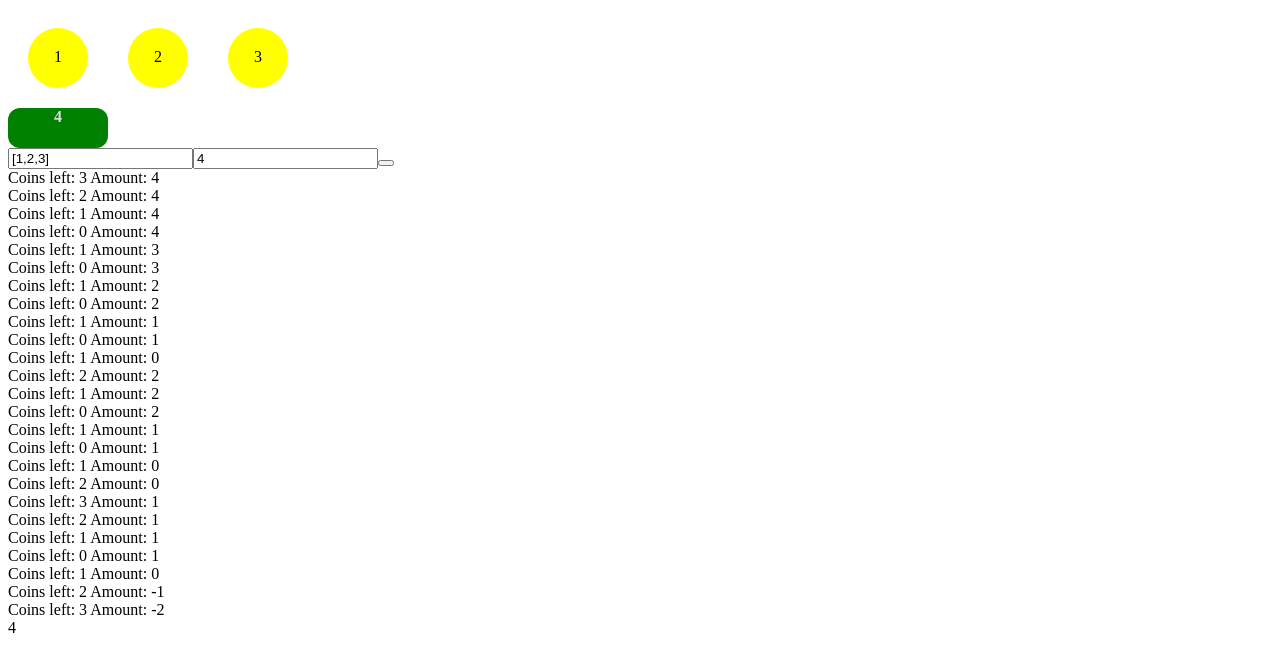
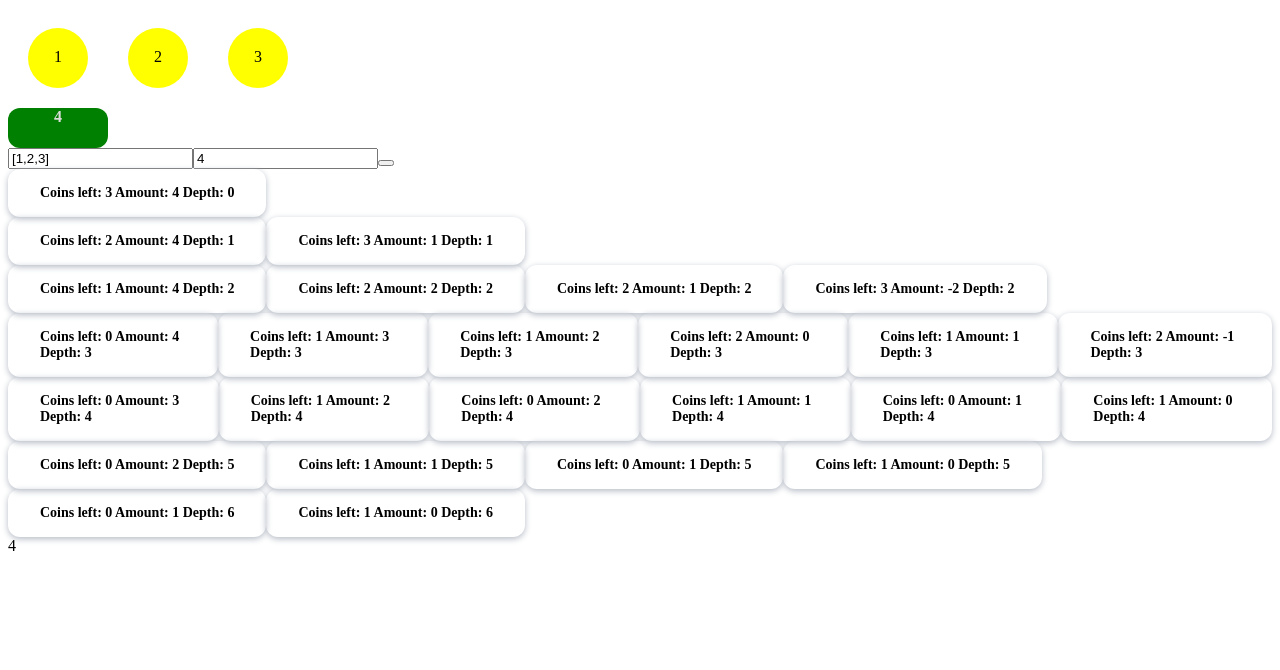
Before and after one commit to Yosuamuliawan19/coin-change-visualizer, a React (Create React App) app: page / in a window 1280 px wide. Both pictures are taken after a click on the button 386 px from the left and 163 px from the top of the page. Shown: the top 670 px of the page. Built offline with nearby package versions, Linux system fonts and the light colour scheme.

Commit message:
2 files modified

```diff
--- a/src/App.js
+++ b/src/App.js
@@ -16,7 +16,8 @@ export default function App() {
     let ans = cc(
       coinsRepresentation,
       coinsRepresentation.length,
-      parseInt(amount)
+      parseInt(amount),
+      0
     );
     console.log(ans);
     console.log(stepsTemporary);
@@ -25,14 +26,17 @@ export default function App() {
   };
   let stepsTemporary = [];
   let iter = 0;
-  const cc = (S, m, n) => {
-    stepsTemporary.push([iter, m, n]);
+  const cc = (S, m, n, dep) => {
+    if (stepsTemporary.length < dep + 1) {
+      stepsTemporary.push([]);
+    }
+    stepsTemporary[dep].push([iter, m, n, dep]);
     iter++;
     if (iter > 100) return;
     if (n == 0) return 1;
     if (n < 0) return 0;
     if (m <= 0 && n >= 1) return 0;
-    return cc(S, m - 1, n) + cc(S, m, n - S[m - 1]);
+    return cc(S, m - 1, n, dep + 1) + cc(S, m, n - S[m - 1], dep + 1);
   };
   return (
     <div>
@@ -53,15 +57,20 @@ export default function App() {
       <input
         type="number"
         value={amount}
-
         onChange={e => setAmount(e.target.value)}
       />
       <button onClick={_ => generate()} />
-      <div>
-        {steps.map(data => {
+      <div className="step-display-container">
+        {steps.map(row => {
           return (
-            <div>
-              Coins left: {data[1]} Amount: {data[2]}
+            <div className="step-display-row">
+              {row.map(data => {
+                return (
+                  <div className="step-display">
+                    Coins left: {data[1]} Amount: {data[2]} Depth: {data[3]}
+                  </div>
+                );
+              })}
             </div>
           );
         })}
--- a/src/style.css
+++ b/src/style.css
@@ -27,6 +27,32 @@ p {
 .slit-in-vertical {
   -webkit-animation: slit-in-vertical 0.45s ease-out both;
   animation: slit-in-vertical 0.45s ease-out both;
+}
+.step-display-container {
+  /* width: 250px; */
+  diplay: flex;
+}
+.step-display {
+  font-weight: 700;
+  padding: 16px 32px;
+  width: auto;
+  font-size: 14px;
+  display: block;
+  box-shadow: 0 2px 6px 0 #b5bbc5;
+  border-radius: 12px;
+  border: none;
+  -webkit-transition: all 0.3s ease;
+  transition: all 0.3s ease;
+  display: -webkit-flex;
+  display: flex;
+  -webkit-align-items: center;
+  align-items: center;
+  -webkit-justify-content: center;
+  justify-content: center;
+}
+.step-display-row {
+  display: flex;
+  flex-direction: row;
 }
 
 @-webkit-keyframes slit-in-vertical {
```
